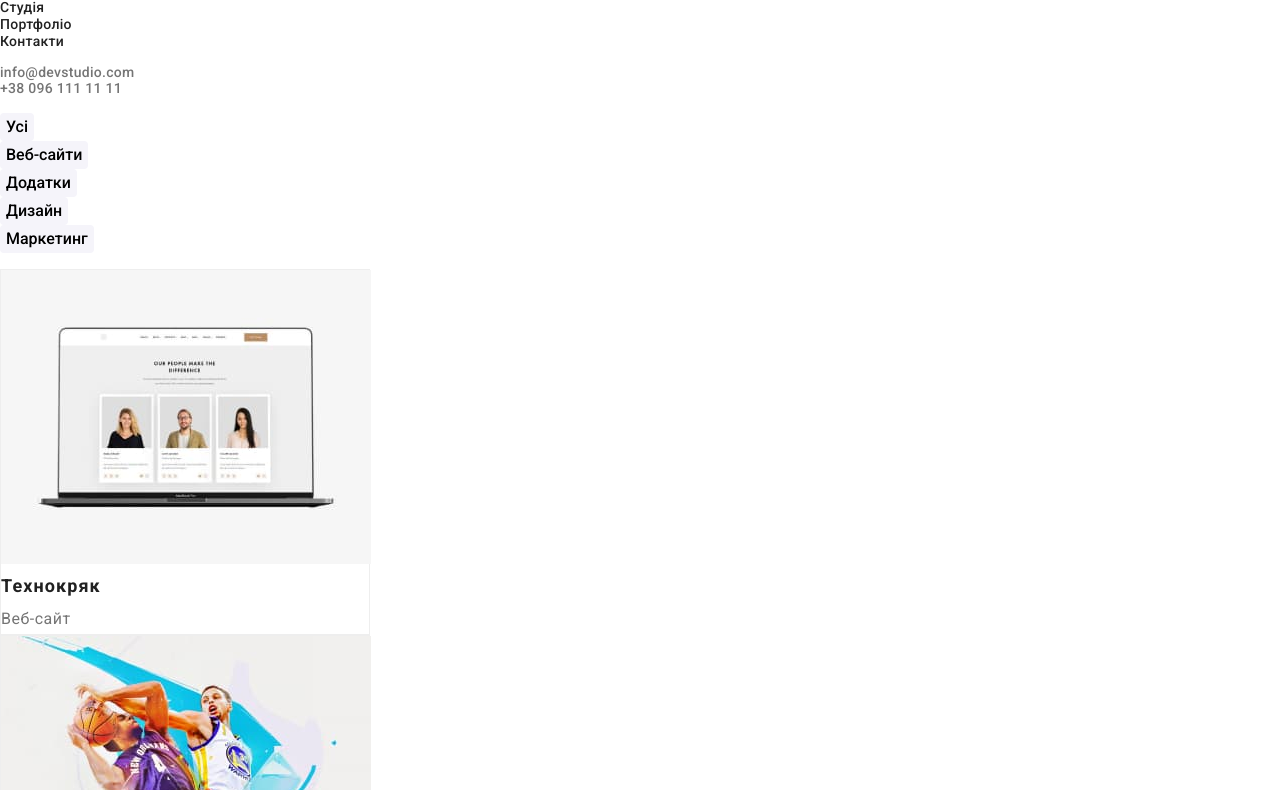
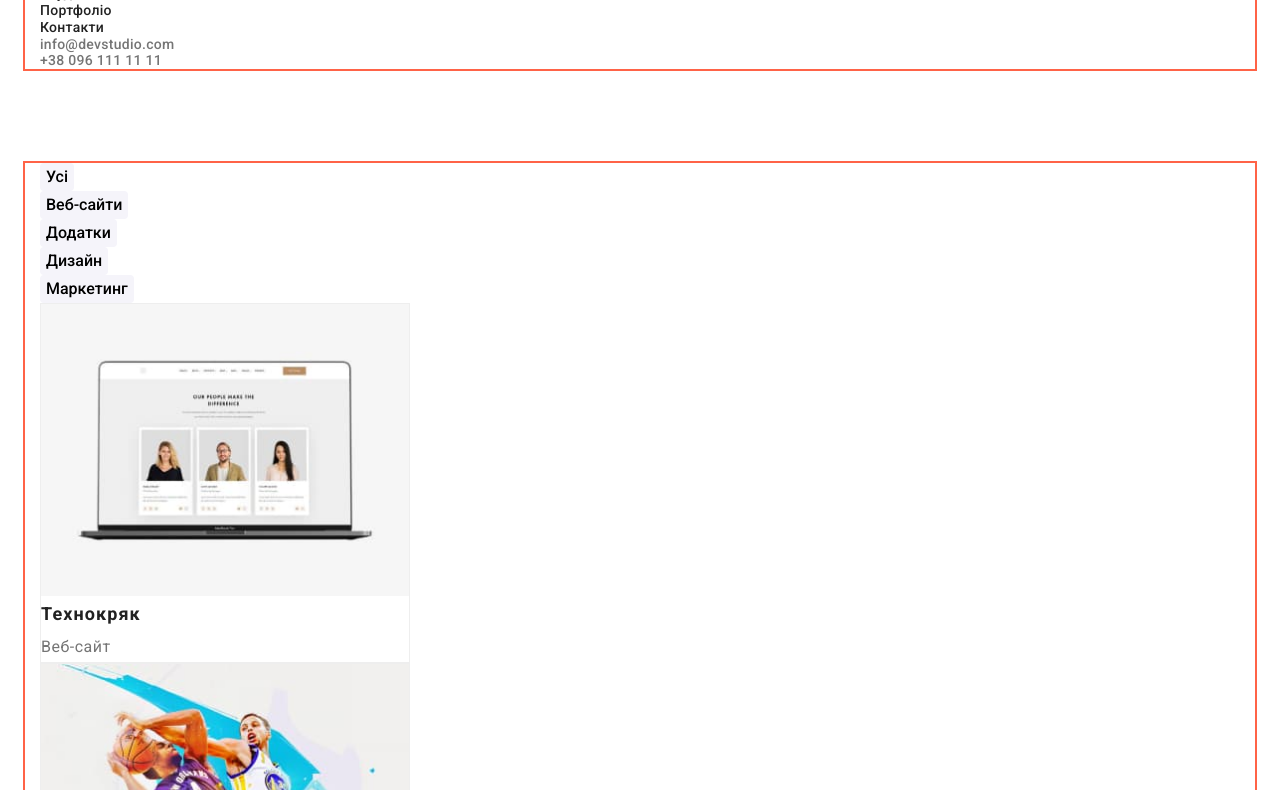
Before and after one commit to NikitaLan/goit-markup-hw-07, a plain HTML site: page portfolio.html in a window 1280 px wide. Shown: the part 46-836 px from the top of the page. Drawn offline with nearby package versions, Linux system fonts and the light colour scheme.

Commit message:
Container section

```diff
--- a/css/styles.css
+++ b/css/styles.css
@@ -13,7 +13,14 @@
     --fsize16: 16px;
     --fsize14: 14px;
   }
-h1,h2,h3,h4,h5,h6,p
+
+img {
+  display: block;
+  max-width: 100%;
+  height: auto;
+}
+
+h1,h2,h3,h4,h5,h6,p,ul
 {
 margin: 0;
 }
@@ -27,6 +34,25 @@ body {
   background-color: var(--white);
 }
 
+/* Container */
+
+.container
+{
+width: 1230px;
+padding-left: 15px;
+padding-right: 15px;
+margin: 0 auto;
+outline: 2px solid tomato;
+}
+
+.section
+{
+  padding-bottom: 94px;
+  padding-top: 94px;
+}
+
+
+/* ------ */
 .list {
   margin-right: 0;
   margin-left: 0;
--- a/portfolio.html
+++ b/portfolio.html
@@ -42,7 +42,7 @@
         </div>
       </header>
       <main class="main">
-        <section class="portfolio">
+        <section class="portfolio section">
           <div class="container">
             <h1 class="section-title benefits-title scr-reader">Наші роботи</h1>
             <ul class="portfolio-filter list">
```
Also changed, not shown: index.html (+4 -4 lines).
